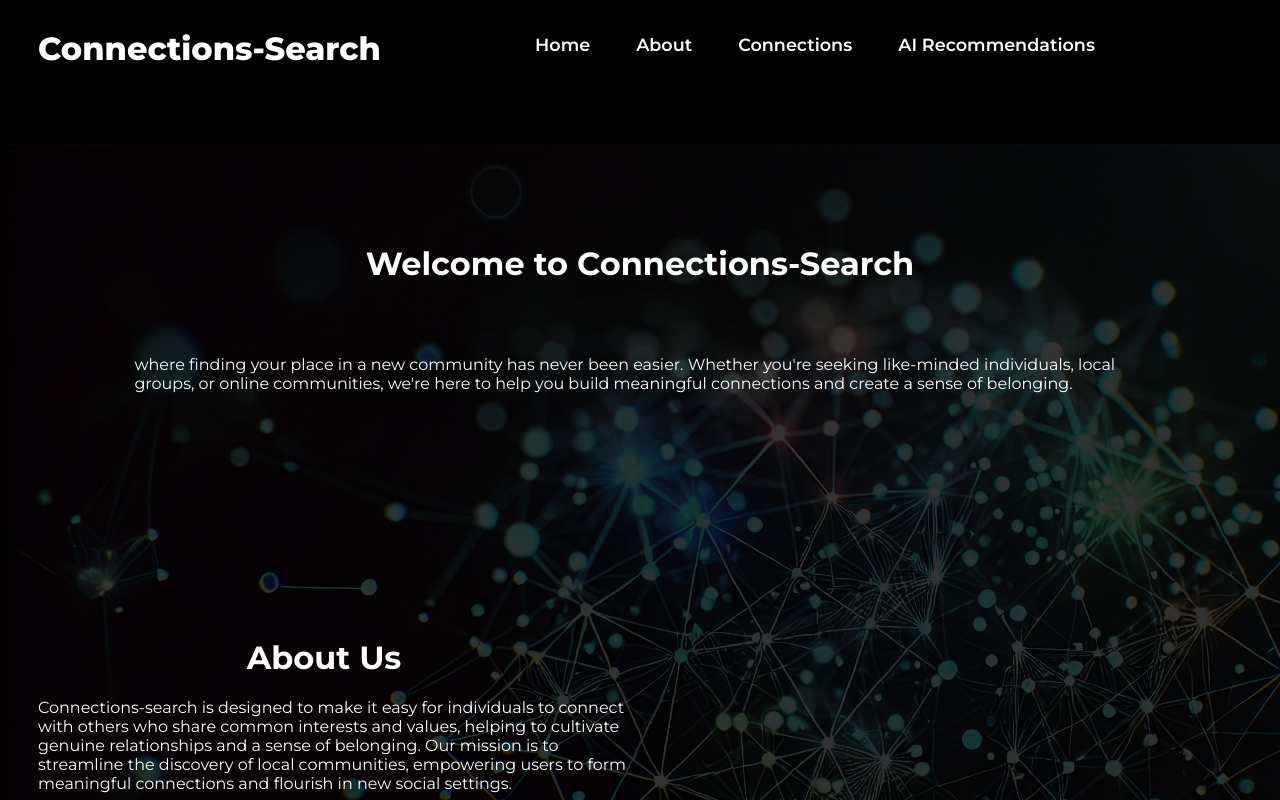
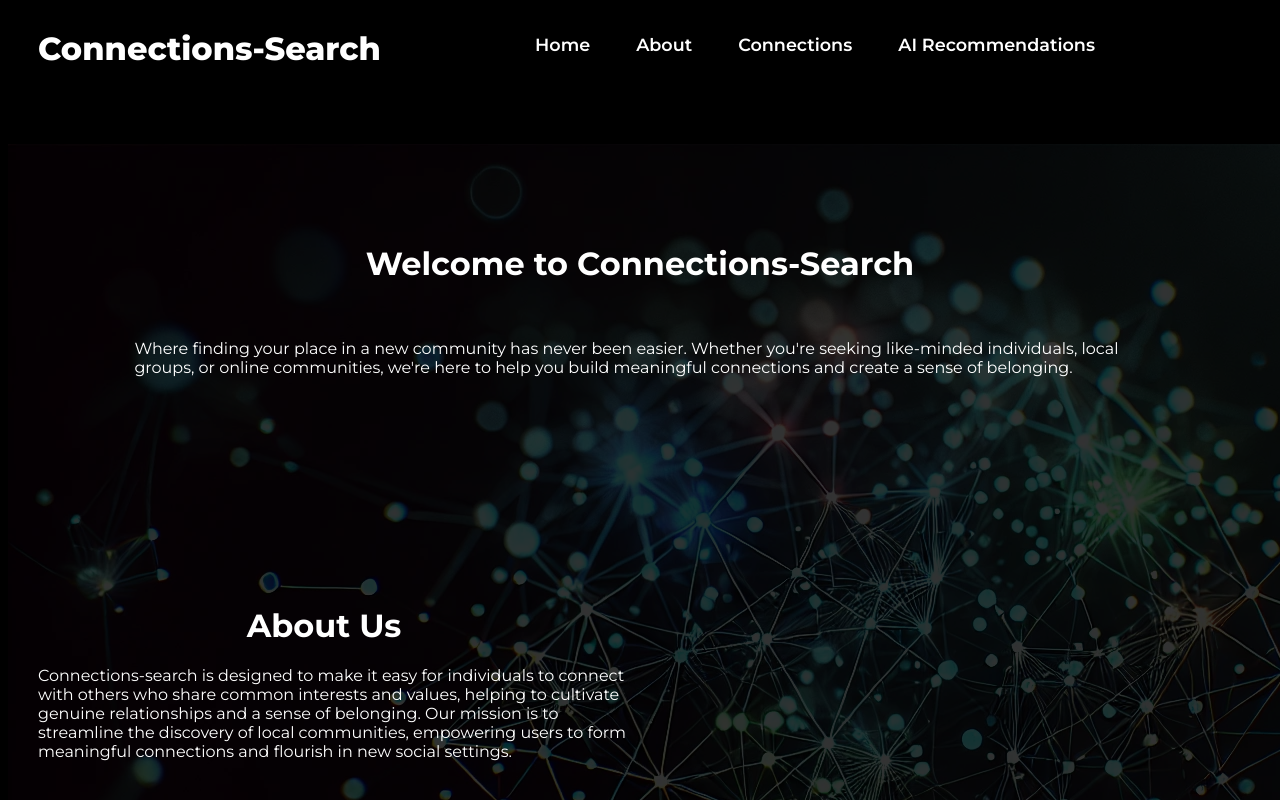
Before and after one commit to WilliamRChiu/Connections-Search, a React (Vite) app in the folder HTN/Frontend/: page / in a window 1280 px wide. Shown: the top 800 px of the page. Built offline with nearby package versions, Linux system fonts and the light colour scheme.

Commit message:
centered welcome

```diff
--- a/HTN/Frontend/src/App.css
+++ b/HTN/Frontend/src/App.css
@@ -14,11 +14,6 @@
     white-space: nowrap;
   }
 
-  /* App.css
-  h1 {
-    color: white;
-  } */
-
   .graph-container {
     display: flex;
     justify-content: center; /* Centers horizontally */
--- a/HTN/Frontend/src/Components/Welcome.jsx
+++ b/HTN/Frontend/src/Components/Welcome.jsx
@@ -4,7 +4,7 @@ function Welcome(){
     return(
         <div className="WelcomeContainer">
             <h1>Welcome to Connections-Search</h1>
-            <p>where finding your place in a new community has never been easier. Whether you're seeking like-minded individuals, local groups, or online communities, we're here to help you build meaningful connections and create a sense of belonging.</p>
+            <p>Where finding your place in a new community has never been easier. Whether you're seeking like-minded individuals, local groups, or online communities, we're here to help you build meaningful connections and create a sense of belonging.</p>
         </div>
     )
 }
--- a/HTN/Frontend/src/index.css
+++ b/HTN/Frontend/src/index.css
@@ -288,7 +288,7 @@ footer{
   font-family: "Montserrat";
   padding-left: 10%;
   padding-right:10%;
-
+  margin: 0 auto; /* Center the paragraph horizontally */
 }
 .connectionsContainer{
   margin-top: 350px;
```
